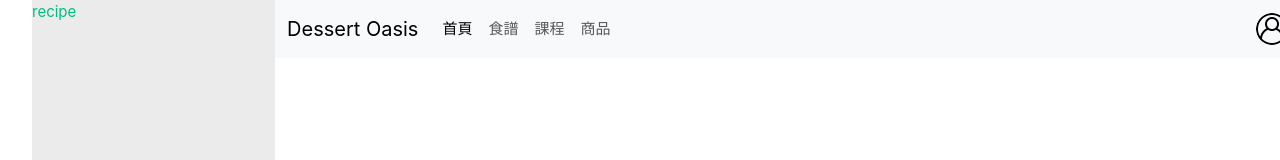
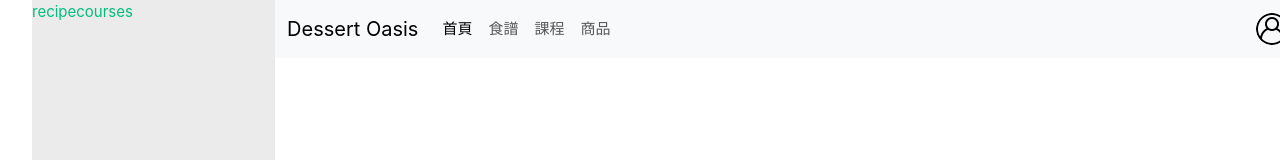
Before and after one commit to HiroLiang/dessertoasis-vue, a Vue app: page /#/cms in a window 1280 px wide. Shown: the top 160 px of the page. Built offline with nearby package versions, Linux system fonts and the light colour scheme; the HTML template or start-up script is replaced by a standard one.

Commit message:
新增課程後台

```diff
--- a/src/components/CmsSideBar.vue
+++ b/src/components/CmsSideBar.vue
@@ -1,6 +1,7 @@
 <script setup lang="ts">
-import { RouterLink } from 'vue-router';
+import { RouterLink } from "vue-router";
 </script>
 <template>
-    <router-link to="/cms/recipe">recipe</router-link>
+  <router-link to="/cms/recipe">recipe</router-link>
+  <router-link to="/cms/courses">courses</router-link>
 </template>
--- a/src/router/index.ts
+++ b/src/router/index.ts
@@ -33,6 +33,11 @@ const router = createRouter({
           name: "recipe",
           component: () => import("../views/RecipeBackground.vue"),
         },
+        {
+          path: "/cms/courses",
+          name: "courses",
+          component: () => import("../views/CoursesBackground.vue"),
+        },
       ],
     },
     {
--- /dev/null
+++ b/src/views/CoursesBackground.vue
@@ -0,0 +1,7 @@
+<script setup>
+import NavBar from "@/components/NavBar.vue";
+</script>
+<template>
+  <div>Course Backend</div>
+</template>
+<style scoped></style>
```
